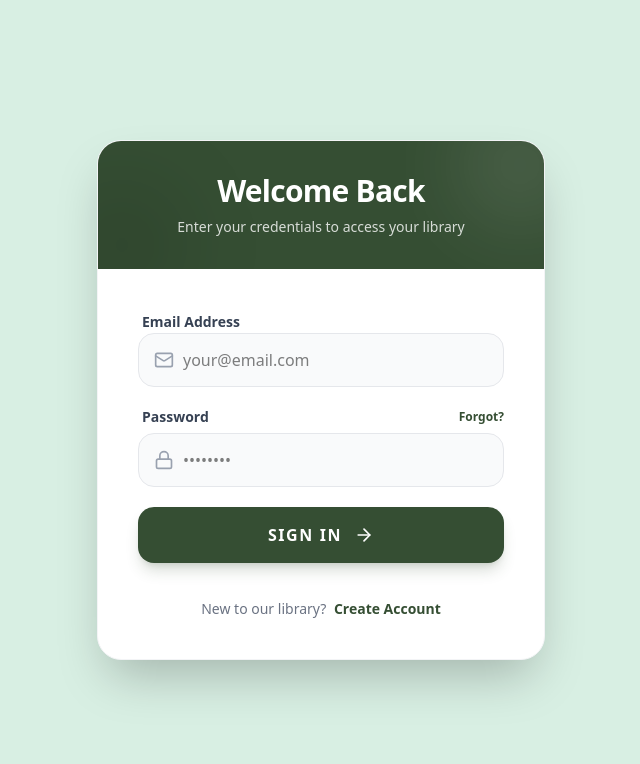
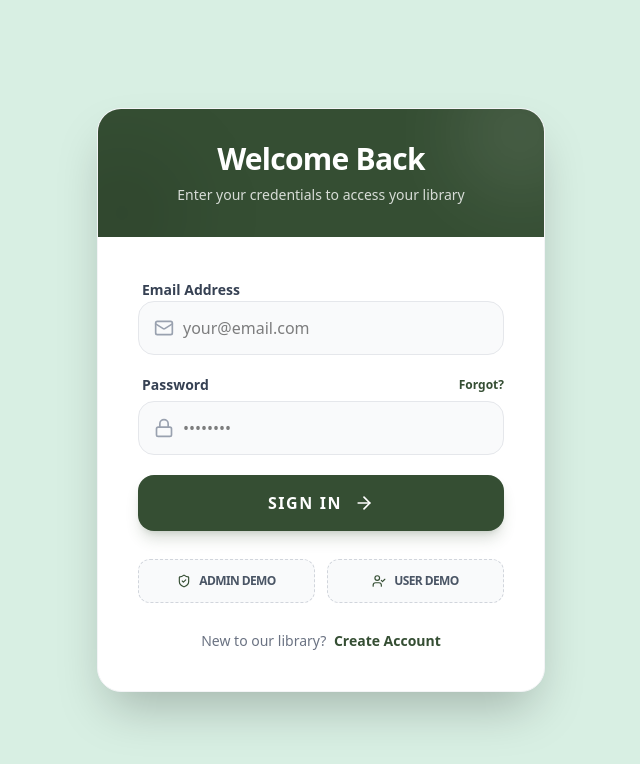
Before and after one commit to IbrahimGazi2022/BookWorm, a React (Vite) app in the folder frontend/: page / in a window 1280 px wide. Shown: the top 764 px of the page, without its empty margins (319-959 px from the left). Built offline with nearby package versions, Linux system fonts and the light colour scheme; no server answers.

Commit message:
add admin/user demo login buttons and sync auth with redux

```diff
--- a/frontend/src/components/auth/Login.jsx
+++ b/frontend/src/components/auth/Login.jsx
@@ -1,4 +1,4 @@
-import { Loader, Mail, Lock, ArrowRight } from "lucide-react";
+import { Loader, Mail, Lock, ArrowRight, UserCheck, ShieldCheck } from "lucide-react";
 import React, { useState } from "react";
 import "react-toastify/dist/ReactToastify.css";
 import { Link, useNavigate } from "react-router-dom";
@@ -26,6 +26,23 @@ const Login = () => {
         });
     };
 
+    // --- QUICK LOGIN HANDLERS ---
+    const fillDemoAdmin = () => {
+        setFormData({
+            email: "admin@admin.com",
+            password: "123456",
+        });
+        toast.info("Admin credentials filled!");
+    };
+
+    const fillDemoUser = () => {
+        setFormData({
+            email: "mh.ibrahimgazi@gmail.com",
+            password: "123456",
+        });
+        toast.info("User credentials filled!");
+    };
+
     // --- HANDLE SUBMIT ---
     const handleSubmit = async (e) => {
         e.preventDefault();
@@ -48,7 +65,6 @@ const Login = () => {
             // ROLE-BASED REDIRECT WITH REFRESH
             setTimeout(() => {
                 const targetPath = data.user.role === "Admin" ? "/admin/dashboard" : "/my-library";
-                // সরাসরি উইন্ডো লোকেশন চেঞ্জ করে রিফ্রেশসহ রিডাইরেক্ট করা হলো
                 window.location.href = targetPath;
             }, 1000);
 
@@ -75,7 +91,6 @@ const Login = () => {
                             Enter your credentials to access your library
                         </p>
                     </div>
-                    {/* Decorative Circles */}
                     <div className="absolute -top-10 -right-10 w-32 h-32 bg-white/10 rounded-full blur-2xl"></div>
                     <div className="absolute -bottom-10 -left-10 w-32 h-32 bg-black/10 rounded-full blur-2xl"></div>
                 </div>
@@ -150,8 +165,28 @@ const Login = () => {
                             )}
                         </button>
 
+                        {/* --- DEMO LOGIN QUICK ACCESS --- */}
+                        <div className="grid grid-cols-2 gap-3 pt-2">
+                            <button
+                                type="button"
+                                onClick={fillDemoAdmin}
+                                className="bg-gray-50 text-gray-600 py-3 rounded-xl border border-dashed border-gray-300 hover:bg-gray-100 hover:border-secondary/30 transition-all font-bold text-[12px] uppercase tracking-tighter flex items-center justify-center gap-2 cursor-pointer"
+                            >
+                                <ShieldCheck className="w-3.5 h-3.5 text-secondary font-bold" />
+                                Admin Demo
+                            </button>
+                            <button
+                                type="button"
+                                onClick={fillDemoUser}
+                                className="bg-gray-50 text-gray-600 py-3 rounded-xl border border-dashed border-gray-300 hover:bg-gray-100 hover:border-secondary/30 transition-all font-bold text-[12px] uppercase tracking-tighter flex items-center justify-center gap-2 cursor-pointer"
+                            >
+                                <UserCheck className="w-3.5 h-3.5 text-secondary font-bold" />
+                                User Demo
+                            </button>
+                        </div>
+
                         {/* --- REGISTER LINK --- */}
-                        <div className="text-center pt-4">
+                        <div className="text-center pt-2">
                             <p className="text-xs md:text-sm text-gray-500 font-medium">
                                 New to our library?{" "}
                                 <Link
```
